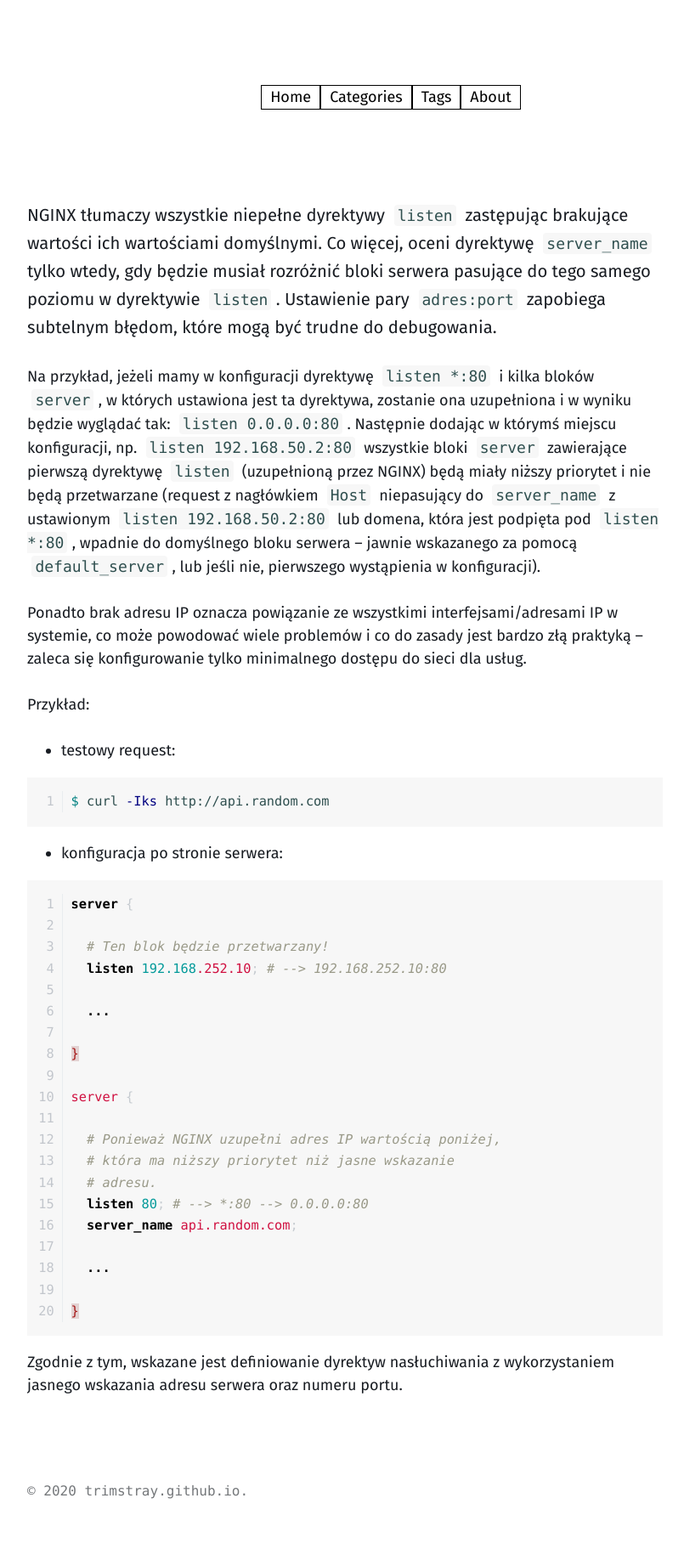
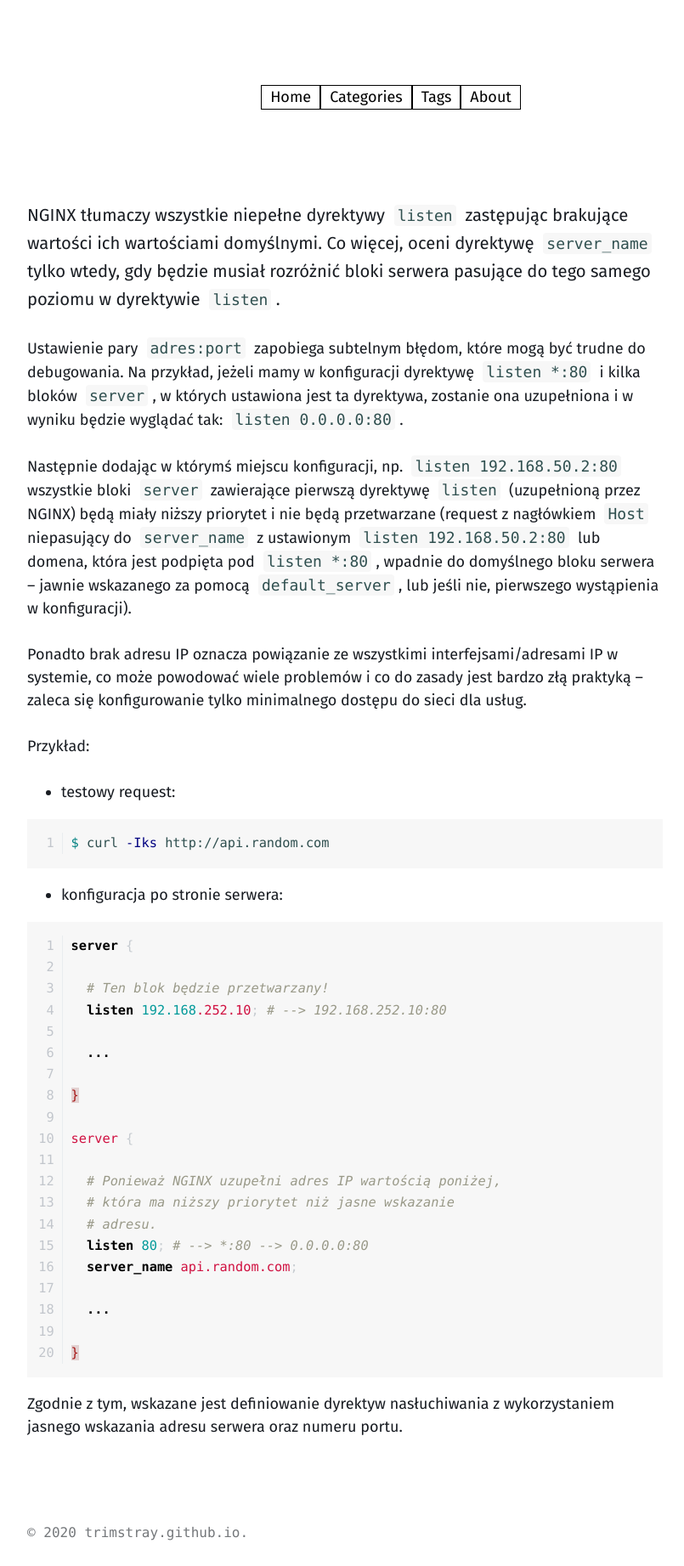
Before and after one commit to morristech/trimstray.github.io, a Jekyll site: the page built from _posts/2017-10-21-nginx-poprawne_definiowanie_dyrektyw_nasluchiwania.md, in a window 1280 px wide. Shown: the whole page at 85% size, without its empty margins (180-985 px from the left). Built offline with Jekyll 4.4.1, drawn with Linux system fonts in a browser that asks for light colours; before the commit the page ends 1794 px from its top, so only the background shows below that.

Commit message:
minor fixes - signed-off-by: trimstray <trimstray@gmail.com>

```diff
--- a/_posts/2017-10-21-nginx-poprawne_definiowanie_dyrektyw_nasluchiwania.md
+++ b/_posts/2017-10-21-nginx-poprawne_definiowanie_dyrektyw_nasluchiwania.md
@@ -10,9 +10,11 @@ seo:
   date_modified: 2020-02-21 16:30:58 +0100
 ---
 
-NGINX tłumaczy wszystkie niepełne dyrektywy `listen` zastępując brakujące wartości ich wartościami domyślnymi. Co więcej, oceni dyrektywę `server_name` tylko wtedy, gdy będzie musiał rozróżnić bloki serwera pasujące do tego samego poziomu w dyrektywie `listen`. Ustawienie pary `adres:port` zapobiega subtelnym błędom, które mogą być trudne do debugowania.
+NGINX tłumaczy wszystkie niepełne dyrektywy `listen` zastępując brakujące wartości ich wartościami domyślnymi. Co więcej, oceni dyrektywę `server_name` tylko wtedy, gdy będzie musiał rozróżnić bloki serwera pasujące do tego samego poziomu w dyrektywie `listen`.
 
-Na przykład, jeżeli mamy w konfiguracji dyrektywę `listen *:80` i kilka bloków `server`, w których ustawiona jest ta dyrektywa, zostanie ona uzupełniona i w wyniku będzie wyglądać tak: `listen 0.0.0.0:80`. Następnie dodając w którymś miejscu konfiguracji, np. `listen 192.168.50.2:80` wszystkie bloki `server` zawierające pierwszą dyrektywę `listen` (uzupełnioną przez NGINX) będą miały niższy priorytet i nie będą przetwarzane (request z nagłówkiem `Host` niepasujący do `server_name` z ustawionym `listen 192.168.50.2:80` lub domena, która jest podpięta pod `listen *:80`, wpadnie do domyślnego bloku serwera – jawnie wskazanego za pomocą `default_server`, lub jeśli nie, pierwszego wystąpienia w konfiguracji).
+Ustawienie pary `adres:port` zapobiega subtelnym błędom, które mogą być trudne do debugowania. Na przykład, jeżeli mamy w konfiguracji dyrektywę `listen *:80` i kilka bloków `server`, w których ustawiona jest ta dyrektywa, zostanie ona uzupełniona i w wyniku będzie wyglądać tak: `listen 0.0.0.0:80`.
+
+Następnie dodając w którymś miejscu konfiguracji, np. `listen 192.168.50.2:80` wszystkie bloki `server` zawierające pierwszą dyrektywę `listen` (uzupełnioną przez NGINX) będą miały niższy priorytet i nie będą przetwarzane (request z nagłówkiem `Host` niepasujący do `server_name` z ustawionym `listen 192.168.50.2:80` lub domena, która jest podpięta pod `listen *:80`, wpadnie do domyślnego bloku serwera – jawnie wskazanego za pomocą `default_server`, lub jeśli nie, pierwszego wystąpienia w konfiguracji).
 
 Ponadto brak adresu IP oznacza powiązanie ze wszystkimi interfejsami/adresami IP w systemie, co może powodować wiele problemów i co do zasady jest bardzo złą praktyką – zaleca się konfigurowanie tylko minimalnego dostępu do sieci dla usług.
 
```
Also changed, not shown: _posts/2015-09-11-openssl-mechanizm_sni_oraz_rozszerzenie_san.md (+3 -1 lines), _posts/2016-05-21-nginx-nieodpowiednie_uzycie_dyrektywy_deny.md (+3 -1 lines), _posts/2017-01-02-nginx-usprawnienie_zamykania_procesow_roboczych.md (+2 -2 lines), _posts/2018-01-05-hidden_directories_and_files.md (+1 -1 lines), _posts/2018-04-19-nginx-przetwarzanie_zadan_a_niezdefiniowane_nazwy_serwerow.md (+4 -2 lines).
